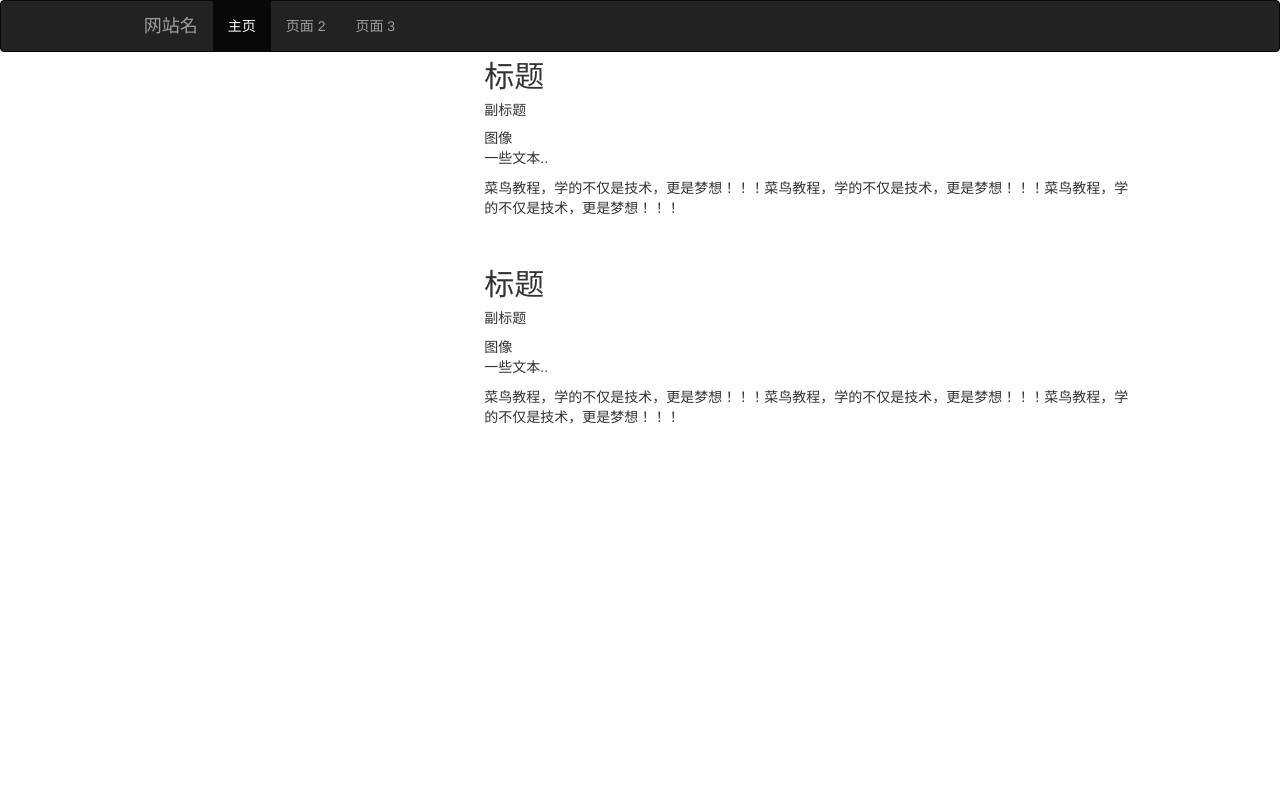
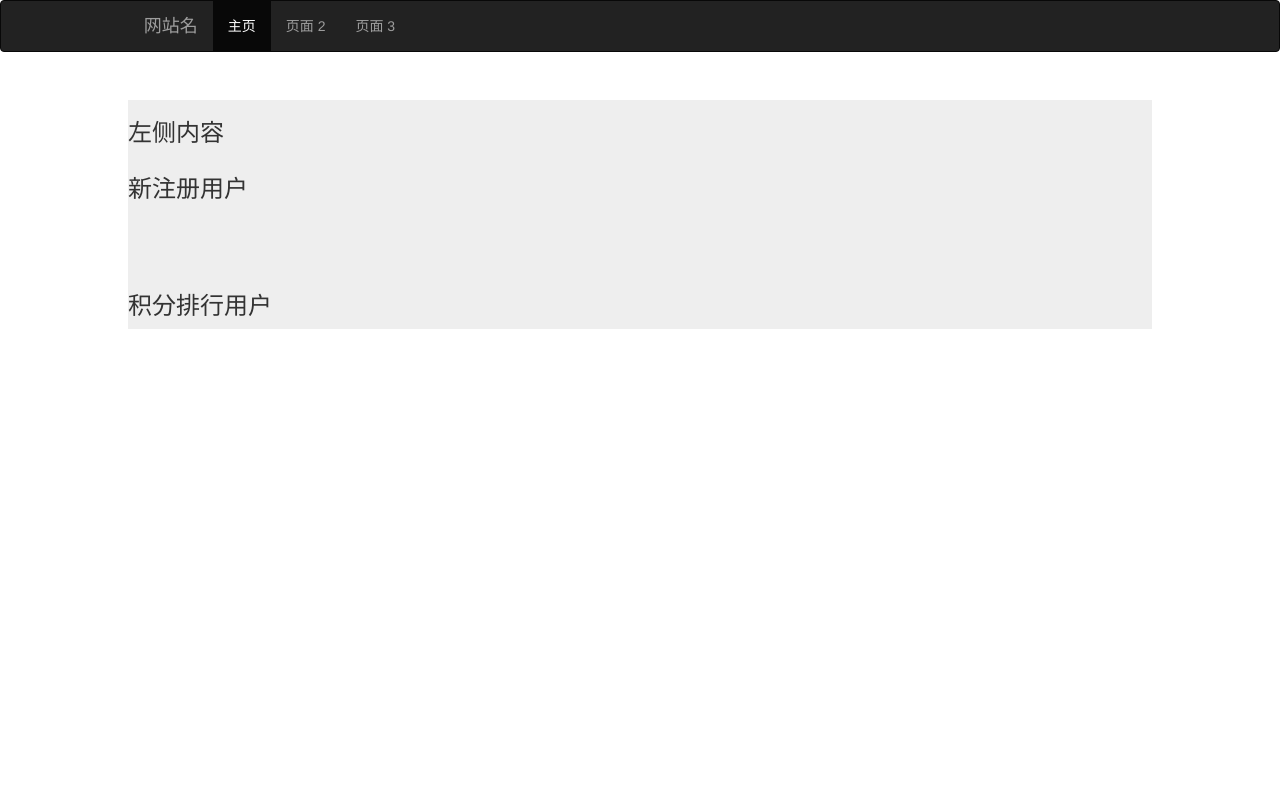
Before and after one commit to zhaorongkui/zhaorongkui.github.io, an Angular app: page /home in a window 1280 px wide. Shown: the top 800 px of the page. Built offline with nearby package versions, Linux system fonts and the light colour scheme.

Commit message:
wertyuio

```diff
--- a/src/app/app.module.ts
+++ b/src/app/app.module.ts
@@ -5,12 +5,14 @@ import { AppComponent } from './app.component';
 import { LoginComponent } from './login/login.component';
 import { RegisterComponent } from './register/register.component';
 import { AppRoutingModule } from './/app-routing.module';
+import { HomeComponent } from './home/home.component';
 
 @NgModule({
   declarations: [
     AppComponent,
     LoginComponent,
-    RegisterComponent
+    RegisterComponent,
+    HomeComponent
   ],
   imports: [
     BrowserModule,
--- a/src/app/home/home.component.css
+++ b/src/app/home/home.component.css
@@ -8,5 +8,8 @@
 .fixed-nav{
   position: fixed;
   width: 100%;
+  top: 0;
+  left: 0;
   z-index: 100;
+
 }
--- a/src/app/home/home.component.html
+++ b/src/app/home/home.component.html
@@ -19,42 +19,26 @@
   </div>
 </nav>
 
-<div class="container margin-auto">
+<div class="container margin-auto" style="background:#eee; margin-top: 100px;">
   <div class="row">
     <!--左侧内容-->
-    <div class="col-sm-4 note-list">
+    <h3 class="left-container">
       左侧内容
-    </div>
+    </h3>
 
     <!--右侧内容-->
-    <div class="col-sm-8">
+    <div class="col-sm-4">
       <!--新注册用户-->
-      <div class="row">
+      <h3 class="row">
         新注册用户
-      </div>
+      </h3>
+      <br/><br/><br/>
 
       <!--用户积分排名-->
-      <div class="row">
+      <h3 class="row">
         积分排行用户
-      </div>
+      </h3>
 
-
-
-
-
-
-      <h2>标题</h2>
-
-      <h5>副标题</h5>
-      <div class="fakeimg">图像</div>
-      <p>一些文本..</p>
-      <p>菜鸟教程，学的不仅是技术，更是梦想！！！菜鸟教程，学的不仅是技术，更是梦想！！！菜鸟教程，学的不仅是技术，更是梦想！！！</p>
-      <br>
-      <h2>标题</h2>
-      <h5>副标题</h5>
-      <div class="fakeimg">图像</div>
-      <p>一些文本..</p>
-      <p>菜鸟教程，学的不仅是技术，更是梦想！！！菜鸟教程，学的不仅是技术，更是梦想！！！菜鸟教程，学的不仅是技术，更是梦想！！！</p>
     </div>
   </div>
 </div>
--- a/src/app/login/login.component.html
+++ b/src/app/login/login.component.html
@@ -35,7 +35,7 @@
             </div>
             <div class="form-group">
               <div class="col-sm-offset-2 col-sm-8">
-                <button type="submit" class="btn btn-normal btn-primary">登录</button>
+                <button type="submit" routerLink="/home" class="btn btn-normal btn-primary">登录</button>
               </div>
             </div>
           </form>
```
